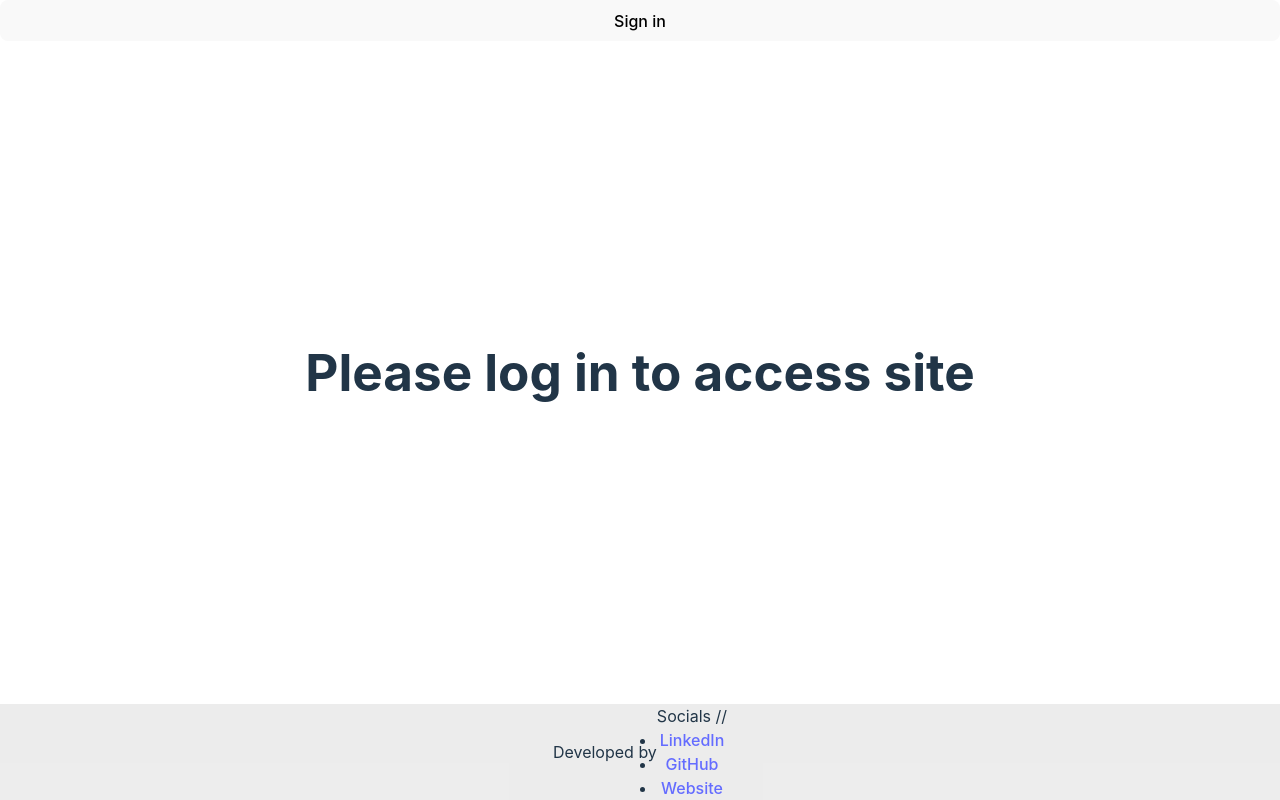
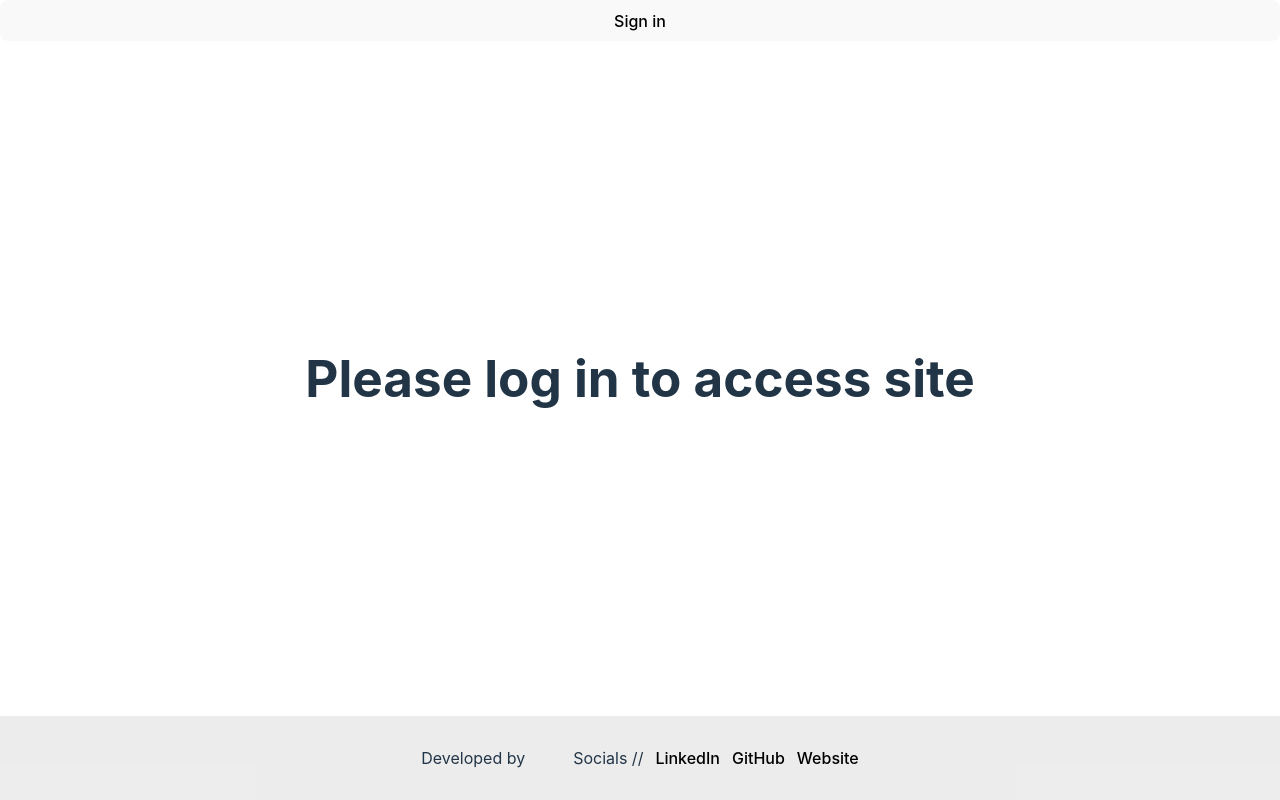
Before and after one commit to ATlexEide/furrventions, a React (Vite) app: page / in a window 1280 px wide. Built offline with nearby package versions, Linux system fonts and the light colour scheme; no server answers.

Commit message:
Add rulesets

```diff
--- a/src/Components/Footer.css
+++ b/src/Components/Footer.css
@@ -4,4 +4,13 @@ footer {
   align-items: center;
   height: 100px;
   background-color: rgba(50, 50, 50, 0.091);
+  gap: 48px;
 }
+#socials {
+  display: flex;
+  list-style: none;
+  gap: 12px;
+}
+#socials a {
+  color: black;
+}
```
